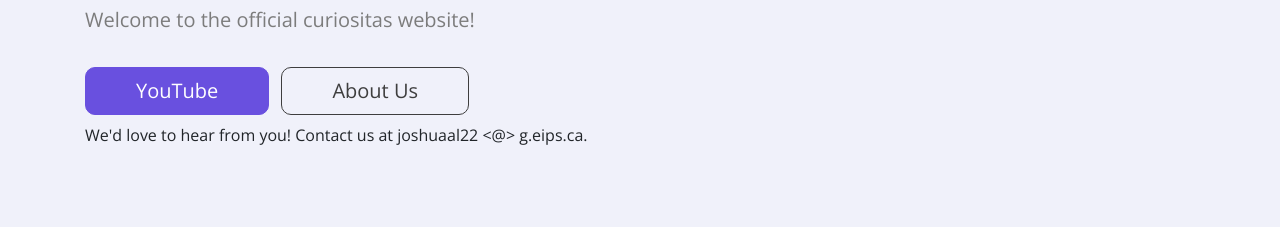
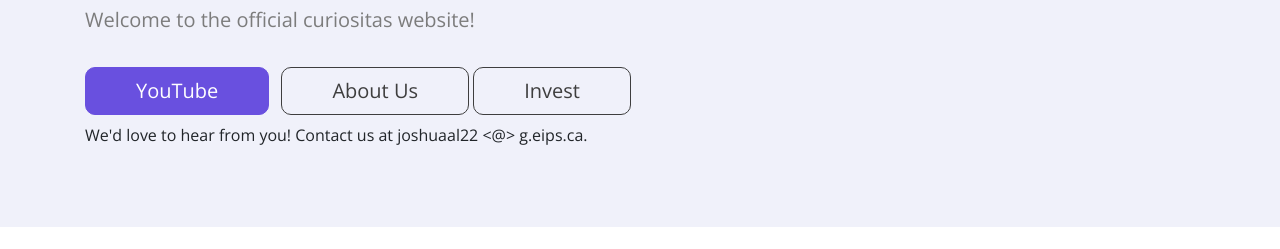
Before and after one commit to curios-itas/curios-itas.github.io, a plain HTML site: page index.html in a window 1280 px wide. Shown: the part 182-431 px from the top of the page. Drawn offline with nearby package versions, Linux system fonts and the light colour scheme.

Commit message:
Update index.html

```diff
--- a/index.html
+++ b/index.html
@@ -35,6 +35,11 @@
             <span>About Us</span>
           </a>
 
+          <a href="invest.html"
+             class="btn btn-wide btn-outline-dark btn-lg my-2">
+            <span>Invest</span>
+          </a>
+
           <br><p>We'd love to hear from you! Contact us at joshuaal22 <@> g.eips.ca.</p>
         </div>
       </div>
```
